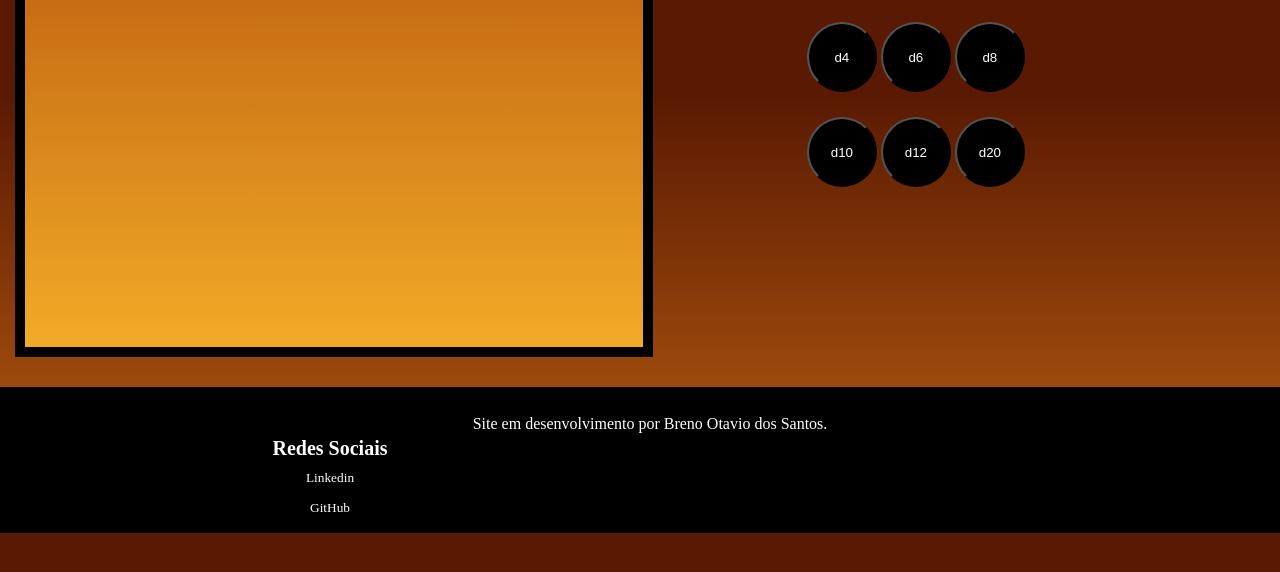
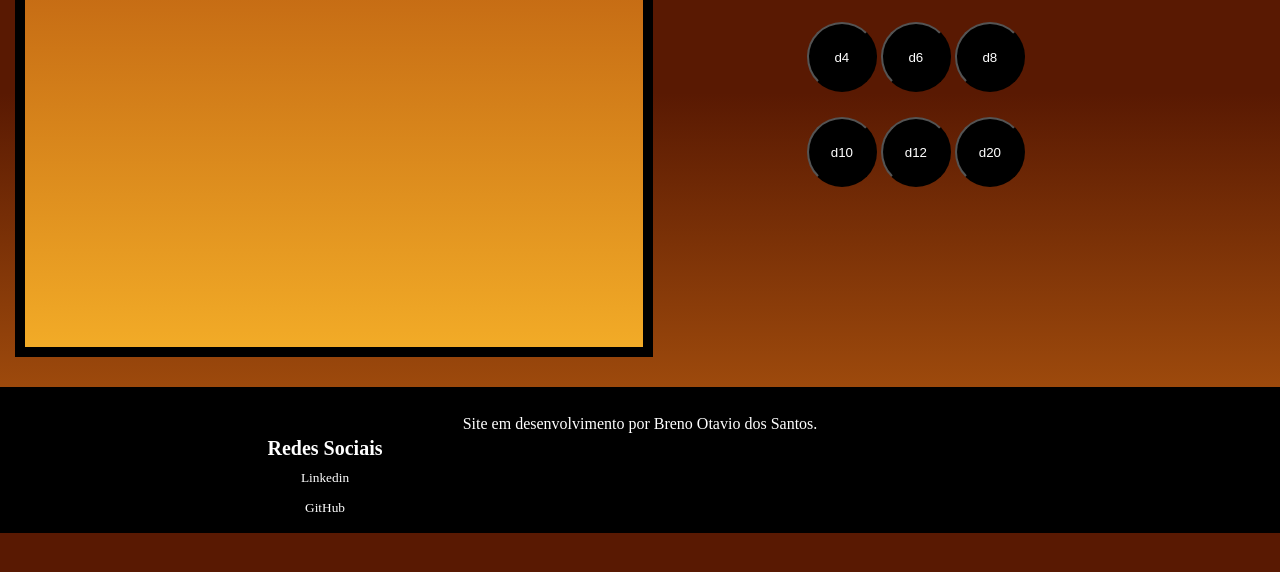
Before and after one commit to BrenoSantos18/jssite, a plain HTML site: page index.html in a window 1280 px wide. Shown: the part 200-772 px from the top of the page. Drawn offline with Linux system fonts and the light colour scheme.

Commit message:
footer fixed

```diff
--- a/style.css
+++ b/style.css
@@ -133,8 +133,6 @@ div#rollIt input {
 footer {
     background-color: black;
     color: white;
-    bottom: 0;
-    width: 100%;
     text-align: center;
     padding: 10px;
 }
```
Also changed, not shown: index.html (+0 -1 lines).
